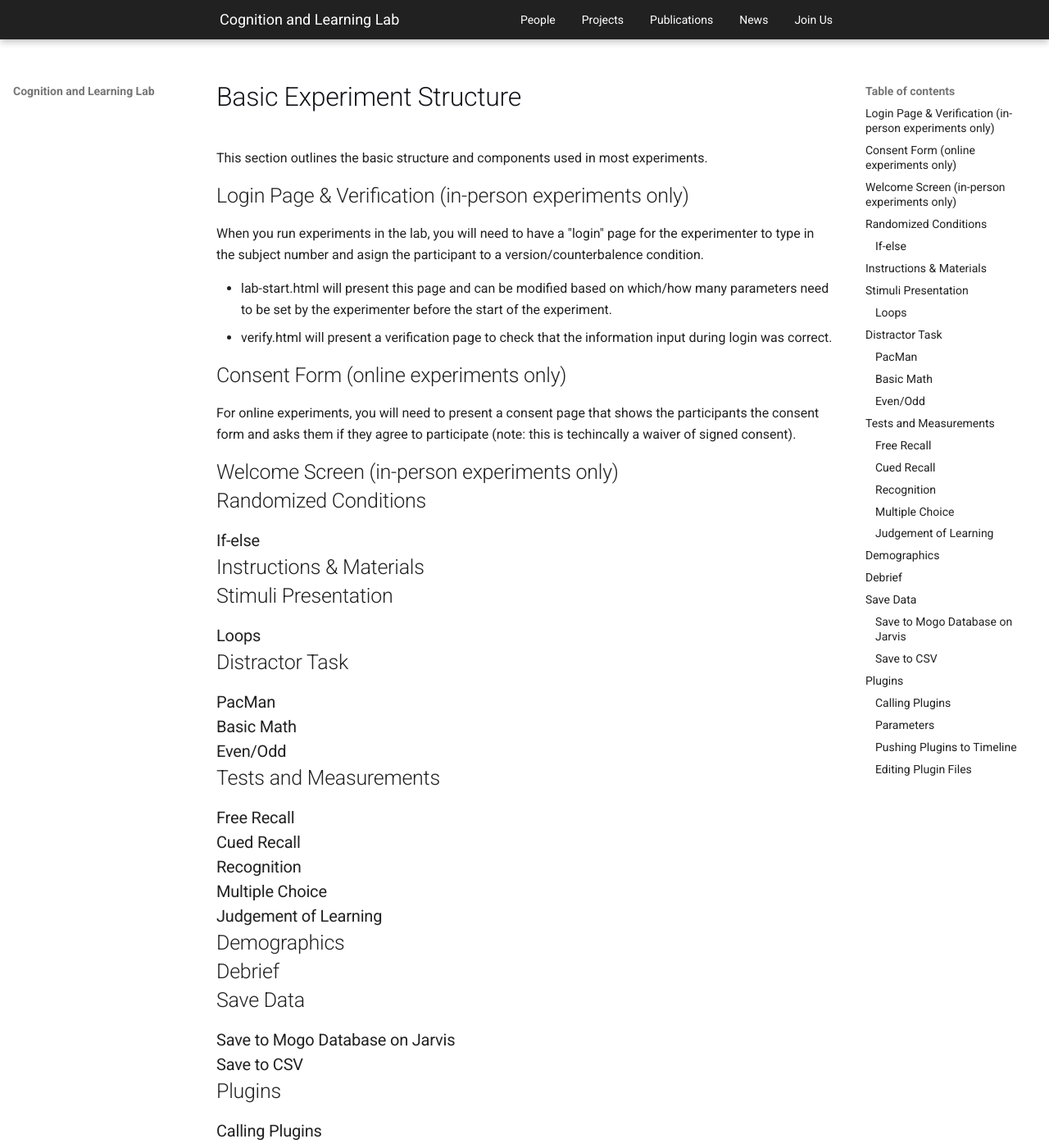
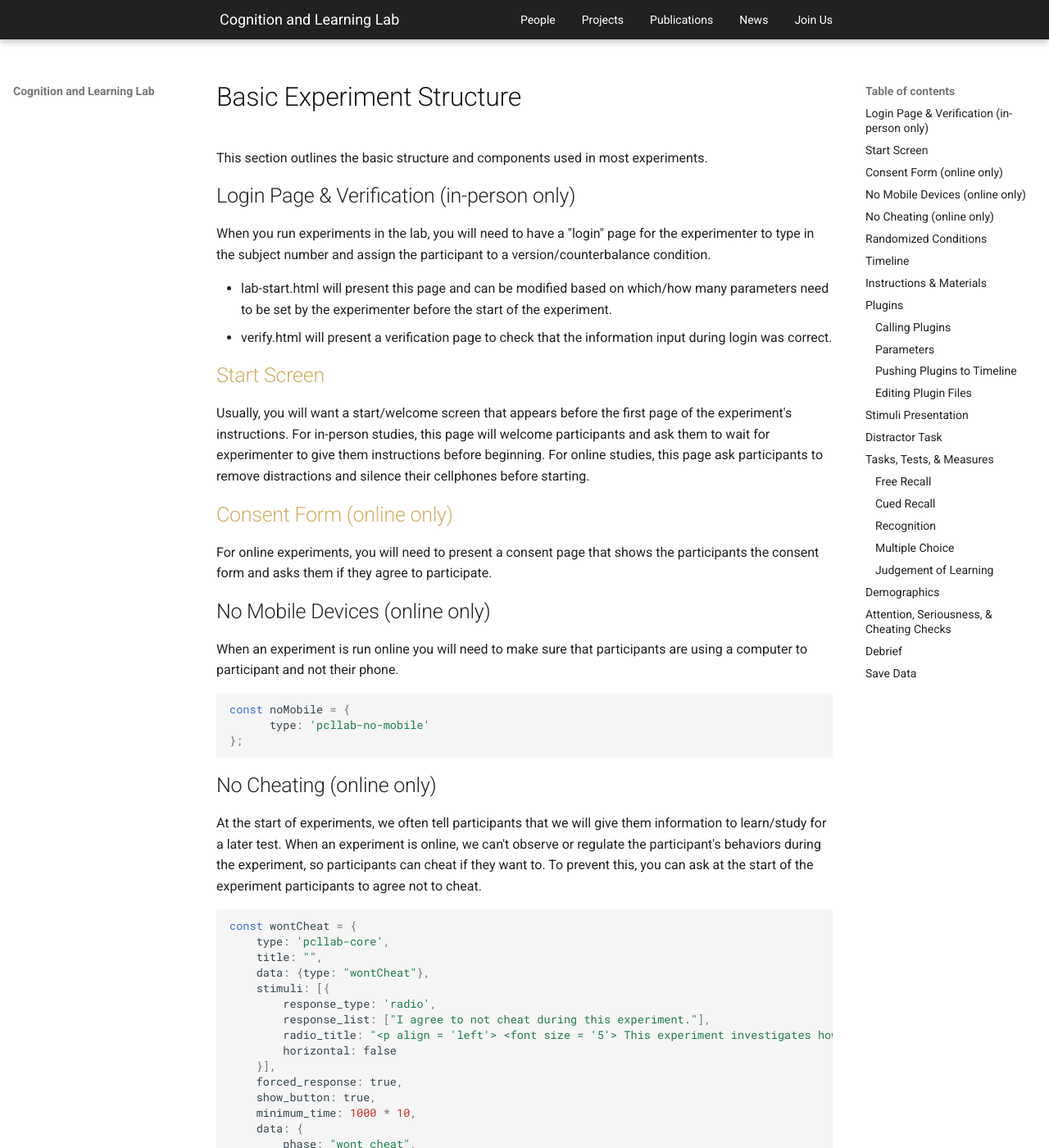
Before and after one commit to shivanya-chandra/pcllab.github.io, an MkDocs documentation site: the page built from docs/handbook/programming-guide/basic-experiment-structure.md, in a window 1280 px wide and 1400 px high. Shown: the whole window at 82% size. Built offline with MkDocs 1.6.1 and Material for MkDocs 9.7.7, drawn with Linux system fonts in a browser that asks for light colours; comment, search, counter and statistics services are not loaded; some of the changed text lies outside the part shown.

Commit message:
programming guide updates

````diff
--- a/docs/handbook/programming-guide/basic-experiment-structure.md
+++ b/docs/handbook/programming-guide/basic-experiment-structure.md
@@ -2,49 +2,105 @@
 
 This section outlines the basic structure and components used in most experiments.
 
-## Login Page & Verification (in-person experiments only)
+## Login Page & Verification (in-person only)
 
-When you run experiments in the lab, you will need to have a "login" page for the experimenter to type in the subject number and asign the participant to a version/counterbalence condition.
+When you run experiments in the lab, you will need to have a "login" page for the experimenter to type in the subject number and assign the participant to a version/counterbalance condition.
 
 - lab-start.html will present this page and can be modified based on which/how many parameters need to be set by the experimenter before the start of the experiment.
 - verify.html will present a verification page to check that the information input during login was correct.
 
-## Consent Form (online experiments only)
 
-For online experiments, you will need to present a consent page that shows the participants the consent form and asks them if they agree to participate (note: this is techincally a waiver of signed consent).
+## [Start Screen](starting.md)
 
-## Welcome Screen (in-person experiments only)
+Usually, you will want a start/welcome screen that appears before the first page of the experiment's instructions. For in-person studies, this page will welcome participants and ask them to wait for experimenter to give them instructions before beginning. For online studies, this page ask participants to remove distractions and silence their cellphones before starting.
 
-## Randomized Conditions
-### If-else
 
-## Instructions & Materials
+## [Consent Form (online only)](materials/#consent.md)
 
-## Stimuli Presentation
-### Loops
+For online experiments, you will need to present a consent page that shows the participants the consent form and asks them if they agree to participate.
 
-## Distractor Task
-### PacMan
-### Basic Math
-### Even/Odd
+## No Mobile Devices (online only)
 
-## Tests and Measurements
-### Free Recall
-### Cued Recall
+When an experiment is run online you will need to make sure that participants are using a computer to participant and not their phone.
+
+```js
+const noMobile = {
+      type: 'pcllab-no-mobile'
+};
+```
+## No Cheating (online only)
+
+At the start of experiments, we often tell participants that we will give them information to learn/study for a later test. When an experiment is online, we can't observe or regulate the participant's behaviors during the experiment, so participants can cheat if they want to. To prevent this, you can ask at the start of the experiment participants to agree not to cheat.
+
+```js
+const wontCheat = {
+    type: 'pcllab-core',
+    title: "",
+    data: {type: "wontCheat"},
+    stimuli: [{
+        response_type: 'radio',
+        response_list: ["I agree to not cheat during this experiment."],
+        radio_title: "<p align = 'left'> <font size = '5'> This experiment investigates how people learn, remember, and forget. The validity of our results and our ability to further the understanding of human memory depends on how honestly and carefully you complete this experiment.<br><br> For this reason, it is imperative that you do not cheat in any way during the experiment.<br><br>Cheating in this experiment could involve writing down definitions, taking notes, using your phone, looking up information on the internet or in books, or copying/pasting.<br><br> <strong>Do you agree to not cheat during this experiment? </strong>",
+	    horizontal: false
+	}],
+	forced_response: true,
+	show_button: true,
+	minimum_time: 1000 * 10,
+    data: {
+        phase: "wont_cheat",
+    },
+};
+```
+
+## [Randomized Conditions](counterbalence.md)
+
+Sometimes (especially for in-person experiments) participants will be assigned to conditions by the experimenter. Other times, we will have the program randomly assign participants to conditions and or version. This is one of the first things that needs to be done because the condition(s) and/or counterbalance version(s) will determine what tasks the participant does, the order of those tasks, and which stimuli they see.
+
+## [Timeline](timeline.md)
+
+The timeline provides structure to your experiment. Each block of code will create an event (e.g., instructions for a task, presentation of the study list, a free recall test, etc.) for the participant to experience. You will use the timeline to specify when each event should occur during the experiment.
+
+## [Instructions & Materials](materials.md)
+
+Throughout the experiment you will present participants with various information (e.g., instructions, stimuli, and debriefing forms). It is best to store and organize this information in a single folder that can be accessed when needed.
+
+## Plugins
+
+### Calling Plugins
+### Parameters
+### Pushing Plugins to Timeline
+### Editing Plugin Files
+
+## [Stimuli Presentation](study-list.md)
+
+Presenting stimuli to participants is a key part of any experiment. Sometimes we will simply show participants a series of words to learn and remember for a later test. Other times, we will shown participants an item and ask them to make a response (e.g., type an answer to a question or make a rating).
+
+## [Distractor Task](distractor.md)
+
+We will often include a distractor task in between encoding/study (presentation of stimuli) and the final test.
+
+## Tasks, Tests, & Measures
+### [Free Recall](free-recall.md)
+### [Cued Recall](cued-recall.md)
 ### Recognition
 ### Multiple Choice
 ### Judgement of Learning
 
 ## Demographics
 
-## Debrief
+```js
+const demographics = {
+  type: "pcllab-form",
+  demographics: true,
+  data: {
+    phase: "demographics",
+  },
+};
+```
 
-## Save Data
-### Save to Mogo Database on Jarvis
-### Save to CSV
+## Attention, Seriousness, & Cheating Checks
 
-## Plugins
-### Calling Plugins
-### Parameters
-### Pushing Plugins to Timeline
-### Editing Plugin Files
+## [Debrief](materials/#debrief.md)
+
+
+## [Save Data](saving-data.md)
````
Also changed, not shown: docs/handbook/programming-guide/counterbalence.md (+25 -0 lines), docs/handbook/programming-guide/distractor.md (+7 -0 lines), docs/handbook/programming-guide/materials.md (+225 -0 lines), docs/handbook/programming-guide/saving-data.md (+13 -0 lines), docs/handbook/programming-guide/starting.md (+46 -0 lines), docs/handbook/programming-guide/study-list.md (+39 -0 lines).
